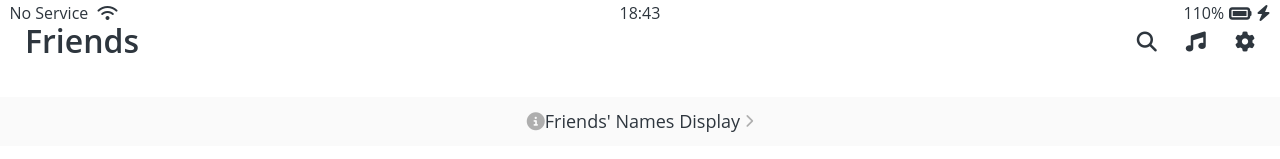
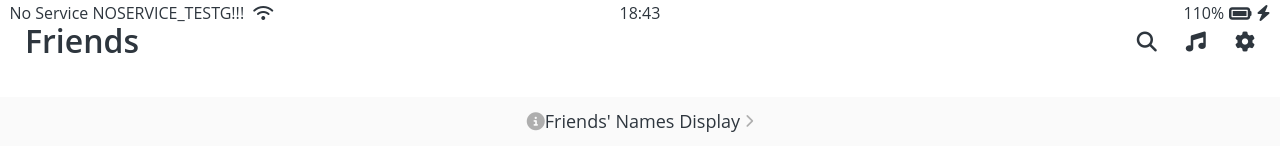
Before and after one commit to thkim38/kokoa-clone-2020, a plain HTML site: page friends.html in a window 1280 px wide. Shown: the top 159 px of the page. Drawn offline with Linux system fonts and the light colour scheme; a web font is replaced by a local one.

Commit message:
NOSERICE_TEST TEST

```diff
--- a/friends.html
+++ b/friends.html
@@ -10,7 +10,7 @@
 <body>
     <div class="status-bar">
       <div class="status-bar__column">
-        <span>No Service</span>
+        <span>No Service NOSERVICE_TESTG!!! </span>
         <i class="fas fa-wifi"></i>
       </div>
       <div class="status-bar__column">
```
